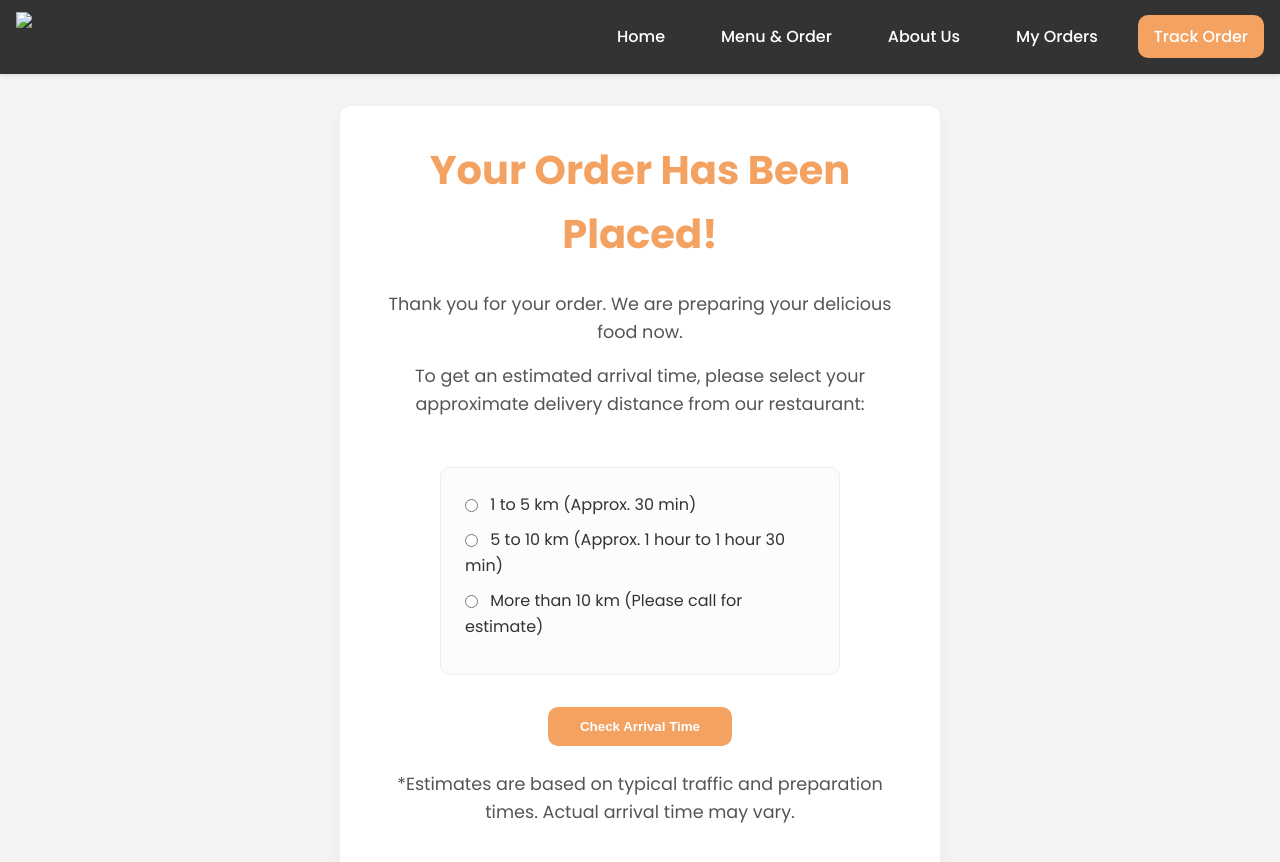
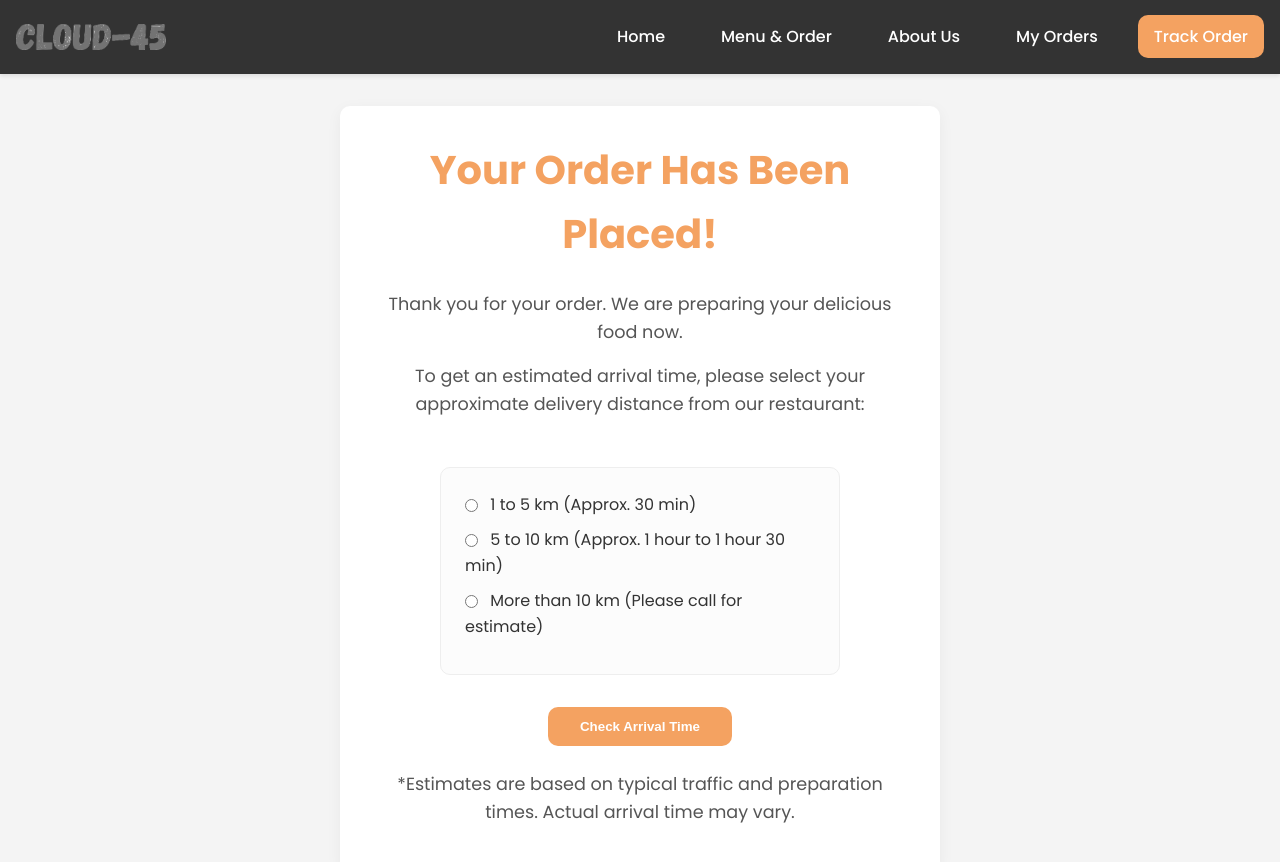
Before and after one commit to dhanraj-09810/cloud-45, a plain HTML site: page order-tracking.html in a window 1280 px wide. Drawn offline with Linux system fonts and the light colour scheme.

Commit message:
Update order-tracking.html

```diff
--- a/order-tracking.html
+++ b/order-tracking.html
@@ -10,7 +10,7 @@
 <body>
     <nav class="navbar">
         <div class="logo">
-            <img src="image/upperlo.png" alt="Hooka & Momos Logo" />
+            <img src="image/image/upperlo.png" alt="Hooka & Momos Logo" />
         </div>
         <button class="menu-toggle" aria-label="Toggle navigation">
             <span></span>
```
